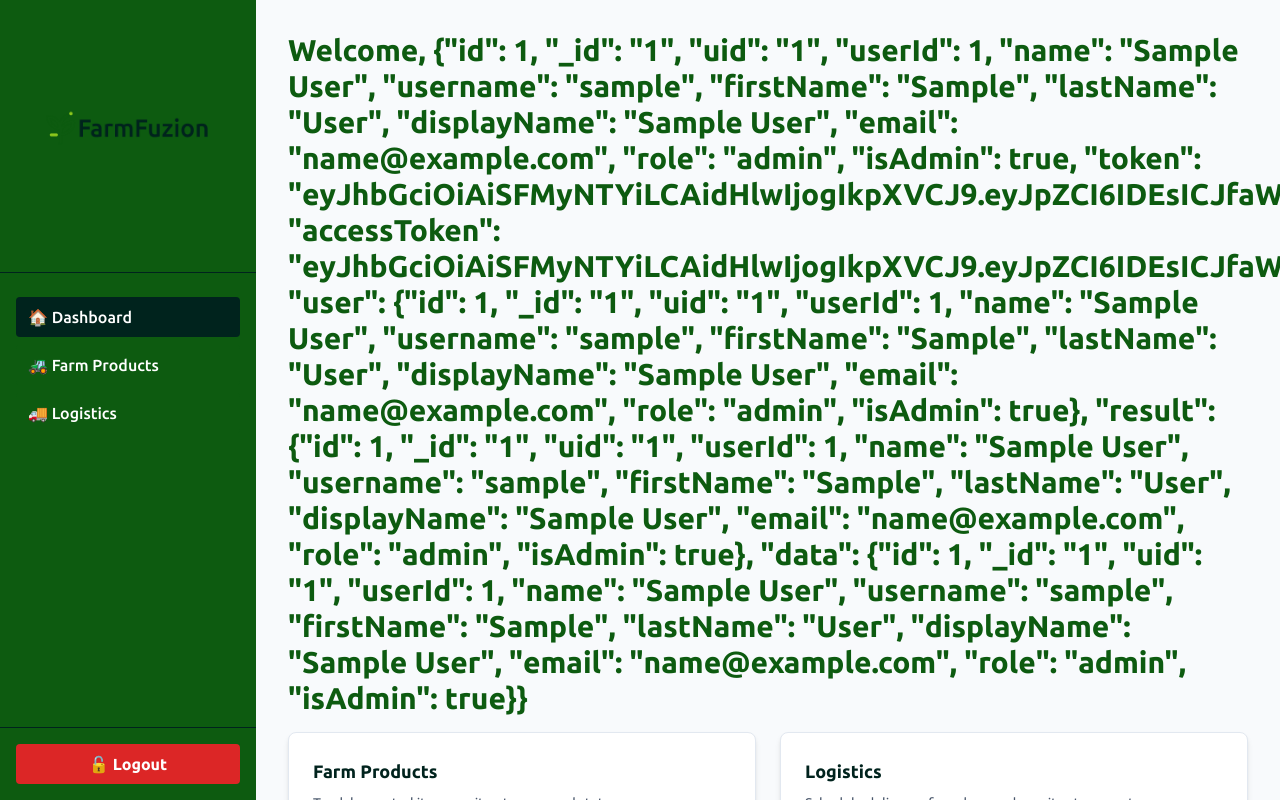
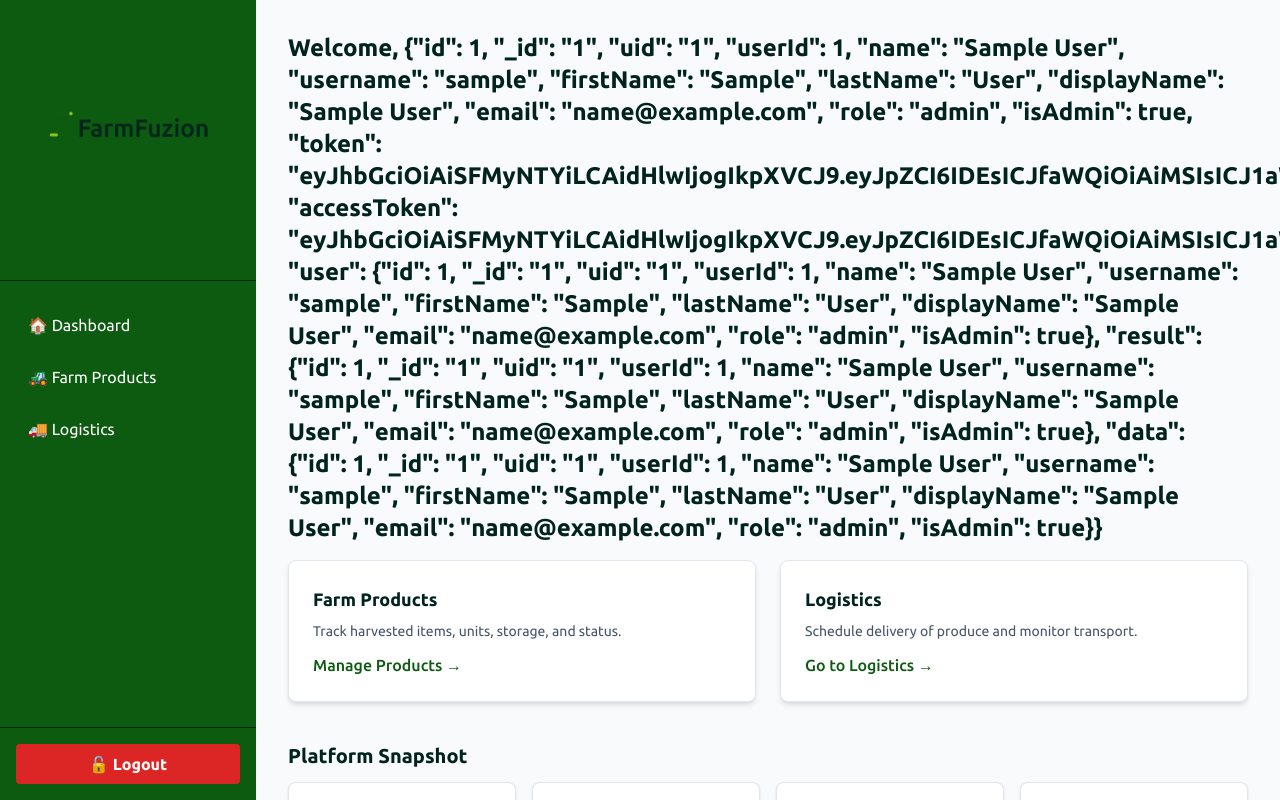
Before and after one commit to jayjchiringz/farm-fuzion-frontend, a React (Vite) app: page /dashboard in a window 1280 px wide. Built offline with nearby package versions, Linux system fonts and the light colour scheme; sample sign-in values are in the browser's storage.

Commit message:
Graphics & UI optimization: dashboard sample charts added in dashboard

```diff
--- a/package.json
+++ b/package.json
@@ -12,6 +12,7 @@
     "react-dom": "^18.0.0",
     "react-hook-form": "^7.45.0",
     "react-router-dom": "^6.12.0",
+    "recharts": "^2.7.2",
     "zod": "^3.22.2"
   },
   "devDependencies": {
@@ -19,6 +20,7 @@
     "@types/express": "^5.0.2",
     "@types/react": "^18.0.0",
     "@types/react-dom": "^18.0.0",
+    "@types/recharts": "^1.8.29",
     "@vitejs/plugin-react": "^4.5.0",
     "autoprefixer": "^10.4.21",
     "postcss": "^8.5.3",
--- a/src/pages/Dashboard.tsx
+++ b/src/pages/Dashboard.tsx
@@ -1,16 +1,29 @@
-// farm-fuzion-frontend/src/pages/Dashboard.tsx
-
-import { Link, useNavigate, useLocation } from "react-router-dom";
+import { Link, useNavigate } from "react-router-dom";
+import {
+  BarChart,
+  Bar,
+  XAxis,
+  YAxis,
+  Tooltip,
+  ResponsiveContainer,
+  CartesianGrid,
+} from "recharts";
 
 export default function Dashboard() {
   const navigate = useNavigate();
   const email = localStorage.getItem("user");
-  const location = useLocation();
 
   const logout = () => {
     localStorage.clear();
     navigate("/login");
   };
+
+  const chartData = [
+    { name: "Tomatoes", quantity: 400 },
+    { name: "Maize", quantity: 300 },
+    { name: "Beans", quantity: 500 },
+    { name: "Wheat", quantity: 250 },
+  ];
 
   return (
     <div className="flex h-screen bg-brand-dark text-white font-ubuntu">
@@ -24,18 +37,18 @@ export default function Dashboard() {
             "
             src="/Logos/Green_Logo_and_name_transparent_background_deep_dark_font.png"
             alt="Farm Fuzion Logo"
-            className="mx-auto w-72 md:w-80 lg:w-[300px] h-auto mb-4"
+            className="mx-auto w-72 md:w-80 lg:w-[300px] h-auto mb-6"
           />
         </div>
-        <nav className="flex-1 px-4 py-6 space-y-2">
-          <SidebarLink to="/dashboard" label="Dashboard" icon="🏠" active={location.pathname === "/dashboard"} />
-          <SidebarLink to="/products" label="Farm Products" icon="🚜" active={location.pathname === "/products"} />
-          <SidebarLink to="/logistics" label="Logistics" icon="🚚" active={location.pathname === "/logistics"} />
+        <nav className="flex-1 px-4 py-6 space-y-3">
+          <SidebarLink to="/dashboard" label="Dashboard" icon="🏠" />
+          <SidebarLink to="/products" label="Farm Products" icon="🚜" />
+          <SidebarLink to="/logistics" label="Logistics" icon="🚚" />
         </nav>
         <div className="p-4 border-t border-brand-dark">
           <button
             onClick={logout}
-            className="w-full bg-red-600 hover:bg-red-700 py-2 px-4 rounded text-white font-semibold transition-colors duration-300"
+            className="w-full bg-red-600 hover:bg-red-700 py-2 px-4 rounded text-white font-semibold"
           >
             🔓 Logout
           </button>
@@ -44,9 +57,7 @@ export default function Dashboard() {
 
       {/* Main Content */}
       <main className="flex-1 p-8 overflow-y-auto bg-slate-50 text-brand-dark">
-        <h1 className="text-3xl font-bold text-brand-green mb-4">
-          Welcome, {email}
-        </h1>
+        <h1 className="text-2xl font-bold mb-4">Welcome, {email}</h1>
 
         <div className="grid grid-cols-1 sm:grid-cols-2 gap-6">
           <Card
@@ -72,30 +83,34 @@ export default function Dashboard() {
             <StatCard label="Institutions Onboarded" value="18" />
           </div>
         </div>
+
+        <div className="mt-10">
+          <h2 className="text-xl font-bold mb-3">Top Products by Quantity</h2>
+          <div className="bg-white p-6 rounded-lg shadow border">
+            <ResponsiveContainer width="100%" height={300}>
+              <BarChart
+                data={chartData}
+                margin={{ top: 10, right: 30, left: 0, bottom: 0 }}
+              >
+                <CartesianGrid strokeDasharray="3 3" />
+                <XAxis dataKey="name" />
+                <YAxis />
+                <Tooltip />
+                <Bar dataKey="quantity" fill="#0d5b10" radius={[6, 6, 0, 0]} />
+              </BarChart>
+            </ResponsiveContainer>
+          </div>
+        </div>
       </main>
     </div>
   );
 }
 
-function SidebarLink({
-  to,
-  label,
-  icon,
-  active,
-}: {
-  to: string;
-  label: string;
-  icon: string;
-  active: boolean;
-}) {
+function SidebarLink({ to, label, icon }: { to: string; label: string; icon: string }) {
   return (
     <Link
       to={to}
-      className={`block px-3 py-2 rounded transition-colors font-medium ${
-        active
-          ? "bg-brand-dark text-white"
-          : "bg-brand-green hover:bg-brand-dark"
-      }`}
+      className="block bg-brand-green hover:bg-brand-dark px-3 py-2 rounded transition-colors"
     >
       {icon} {label}
     </Link>
--- a/tsconfig.json
+++ b/tsconfig.json
@@ -3,5 +3,6 @@
     "jsx": "react-jsx",
     "forceConsistentCasingInFileNames": true,
     "strict": true,
+    "jsxImportSource": "react"
   }
 }
```
Also changed, not shown: 6 other files (tests, documents, lock files or other folders).
